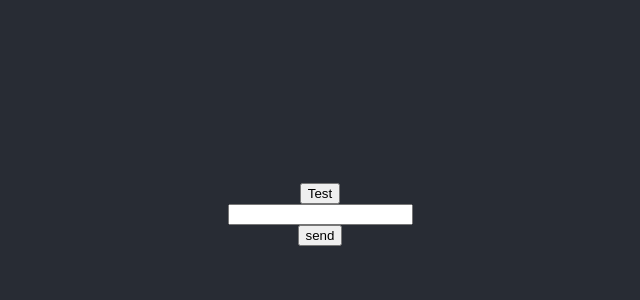
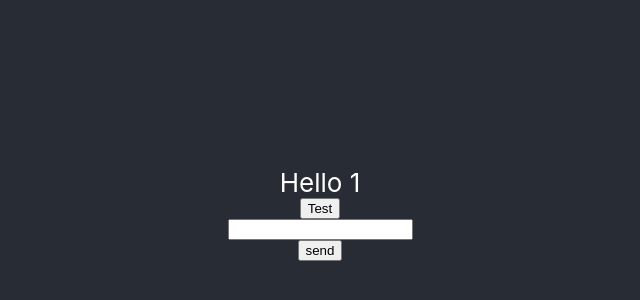
Before and after one commit to MarcellVokk/sportnaplo, a React (Create React App) app: page / in a window 1280 px wide. Shown: the part 186-486 px from the top of the page, without its empty margins (320-960 px from the left). Built offline with nearby package versions, Linux system fonts and the light colour scheme.

Commit message:
Automatic commit

```diff
--- a/src/JS/Home.js
+++ b/src/JS/Home.js
@@ -14,6 +14,7 @@ export default () => {
 
     return (
         <div className="test">
+            <a>Hello 1</a>
             <button onClick={() => history.push('/test')}>Test</button>
             <input type="text" onChange={getData}></input>
             <button onClick={() => send(data)}>send</button>
```
